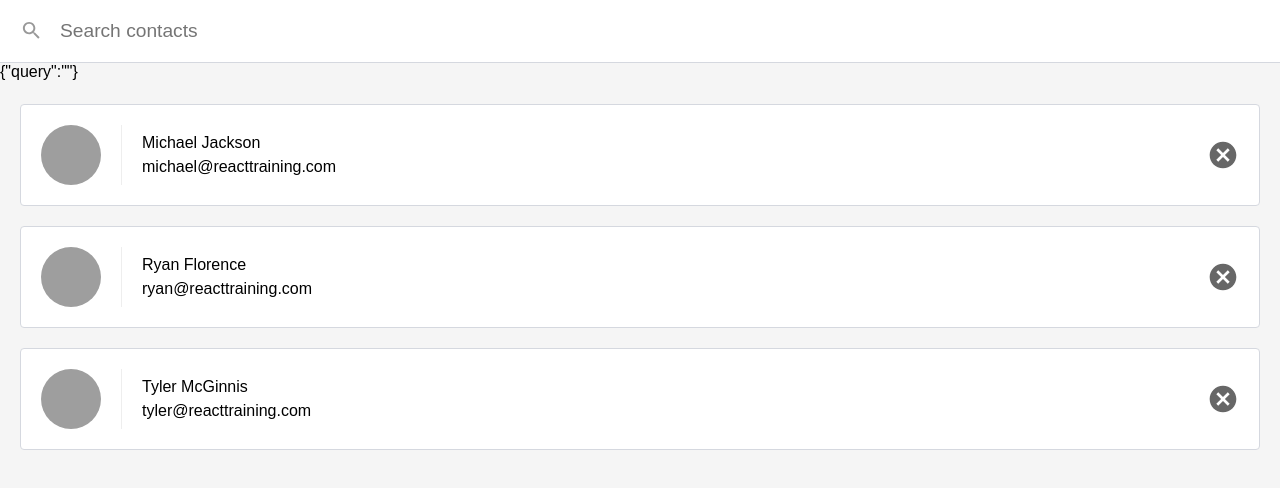
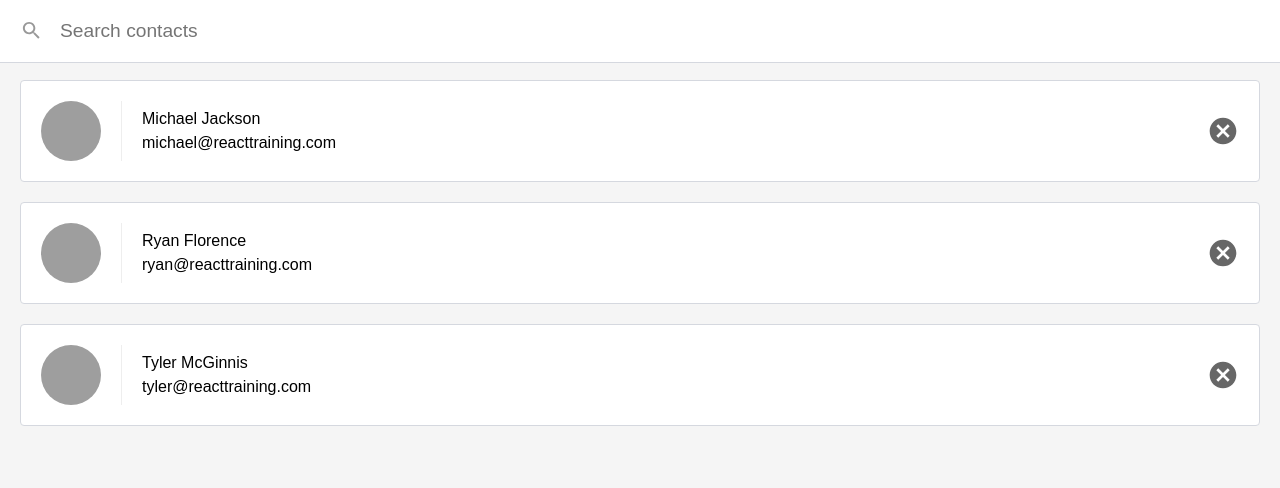
Before and after one commit to Aqueum/UR-ContactsMC, a React (Create React App) app: page / in a window 1280 px wide. Shown: the top 488 px of the page. Built offline with nearby package versions, Linux system fonts and the light colour scheme.

Commit message:
Remove query display

```diff
--- a/src/ListContacts.js
+++ b/src/ListContacts.js
@@ -37,7 +37,6 @@ class ListContacts extends Component {
 
     return (
       <div className="list-contacts">
-        {JSON.stringify(this.state)}
         <div className="list-contacts-top">
           <input
             className="search-contacts"
```
